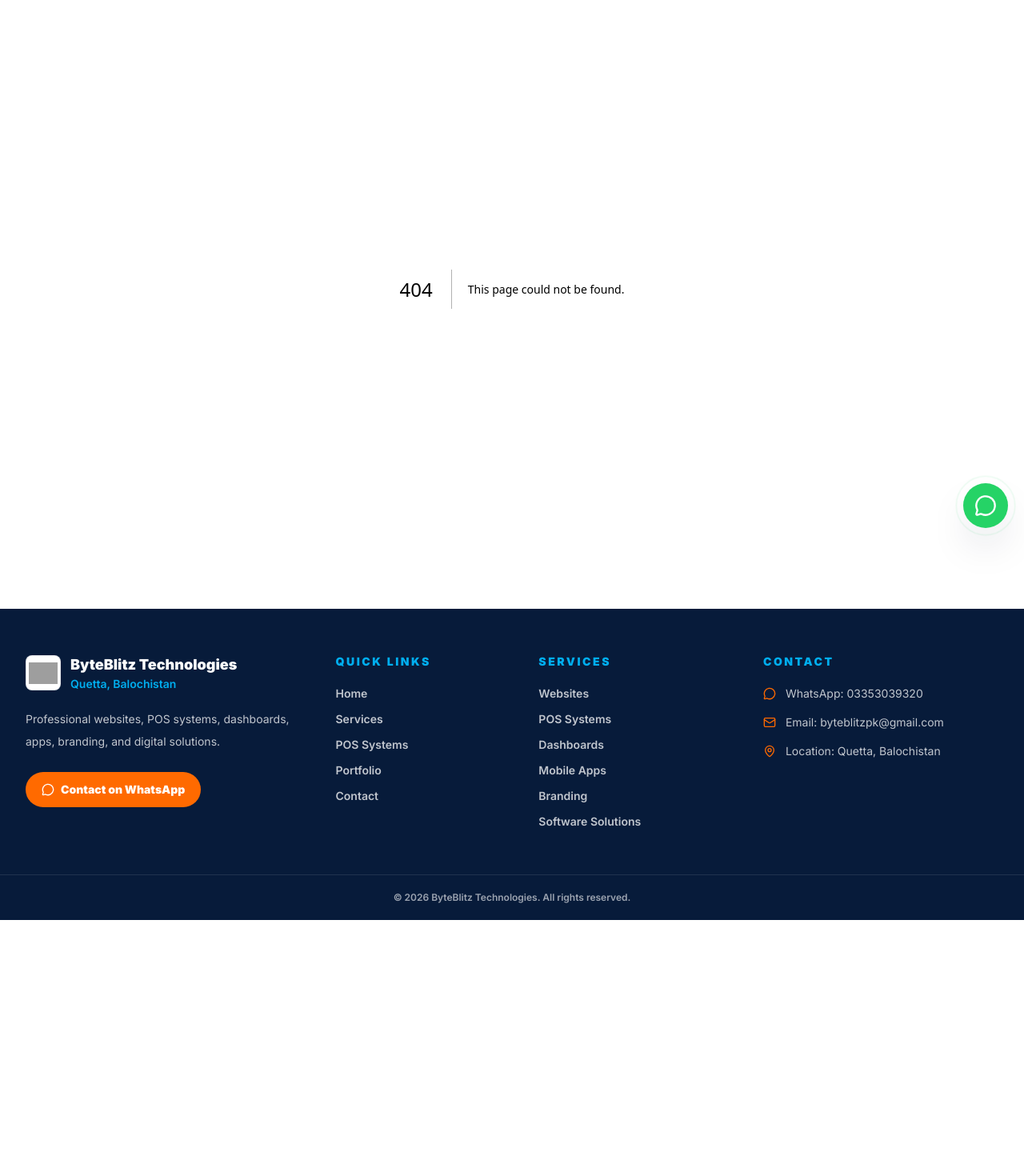
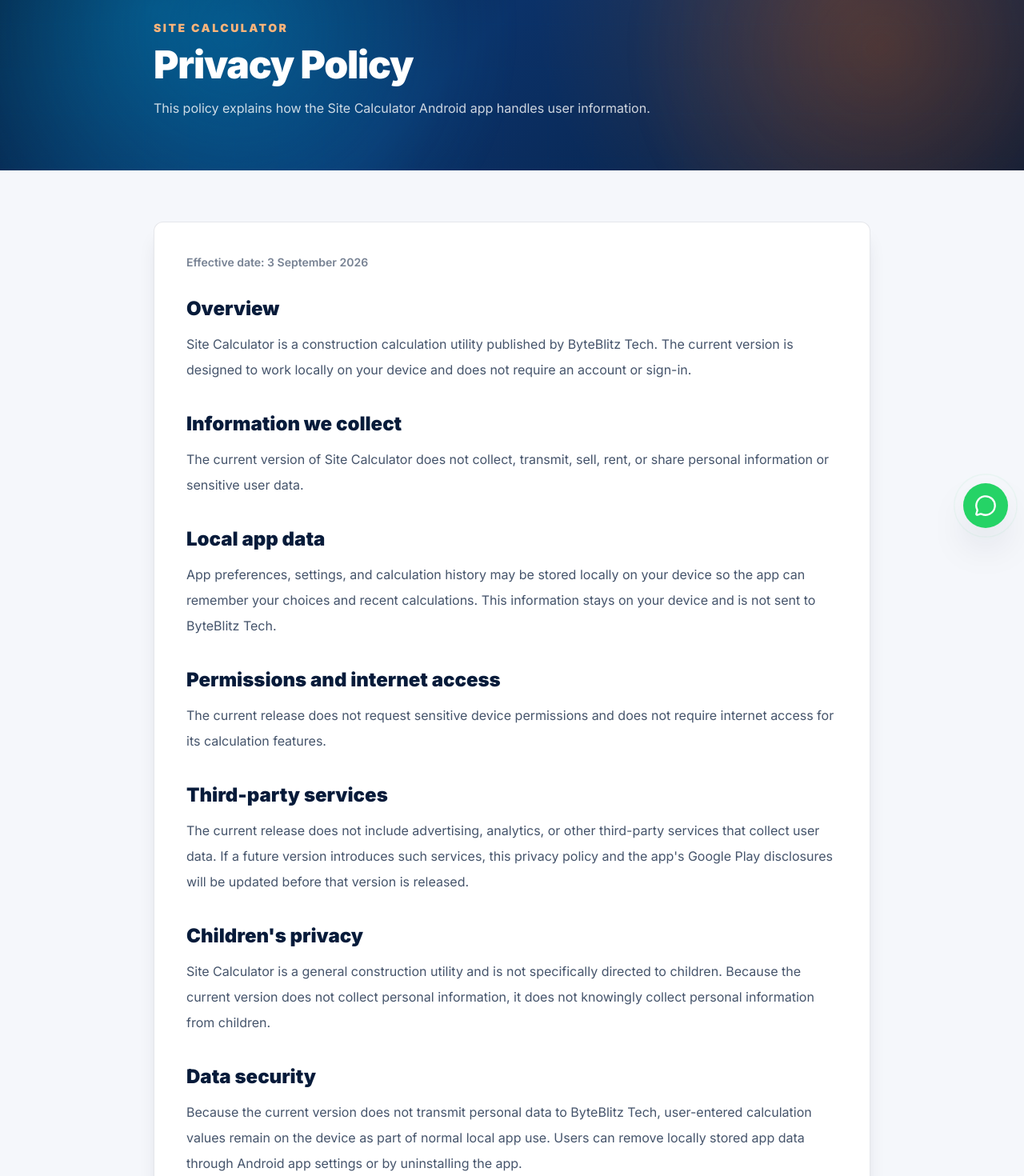
Before and after one commit to MuhammadSaqibKakar/ByteBlitzTechnologies, a Next.js app: page /site-calculator/privacy-policy in a window 1280 px wide. Before the commit this address had no page. Shown: the part 120-1590 px from the top of the page at 80% size. Before the commit the page ends 1270 px from the top, so only its background shows below. Built offline with nearby package versions, Linux system fonts and the light colour scheme; grey boxes are pictures that could not be loaded.

Commit message:
Add Site Calculator privacy policy page

```diff
--- /dev/null
+++ b/src/app/site-calculator/privacy-policy/page.tsx
@@ -0,0 +1,108 @@
+import type { Metadata } from "next";
+
+export const metadata: Metadata = {
+  title: "Site Calculator Privacy Policy",
+  description:
+    "Privacy Policy for the Site Calculator Android app published by ByteBlitz Tech.",
+};
+
+export default function SiteCalculatorPrivacyPolicyPage() {
+  return (
+    <>
+      <section className="hero-wash relative overflow-hidden px-4 py-16 text-white sm:px-6 lg:px-8">
+        <div className="digital-grid absolute inset-0 opacity-20" />
+        <div className="relative z-10 mx-auto max-w-4xl">
+          <p className="text-sm font-black uppercase tracking-[0.18em] text-[#FFB47A]">
+            Site Calculator
+          </p>
+          <h1 className="mt-3 text-4xl font-black tracking-tight sm:text-5xl">
+            Privacy Policy
+          </h1>
+          <p className="mt-4 max-w-2xl text-base leading-7 text-white/80">
+            This policy explains how the Site Calculator Android app handles user information.
+          </p>
+        </div>
+      </section>
+
+      <main className="px-4 py-16 sm:px-6 lg:px-8">
+        <article className="mx-auto max-w-4xl rounded-xl border border-[#071B3A]/10 bg-white p-6 shadow-xl shadow-[#071B3A]/10 sm:p-10">
+          <p className="text-sm font-semibold text-[#071B3A]/55">
+            Effective date: 3 September 2026
+          </p>
+
+          <div className="mt-8 space-y-9 text-base leading-8 text-[#071B3A]/75">
+            <section>
+              <h2 className="text-2xl font-black text-[#071B3A]">Overview</h2>
+              <p className="mt-3">
+                Site Calculator is a construction calculation utility published by ByteBlitz Tech. The current version is designed to work locally on your device and does not require an account or sign-in.
+              </p>
+            </section>
+
+            <section>
+              <h2 className="text-2xl font-black text-[#071B3A]">Information we collect</h2>
+              <p className="mt-3">
+                The current version of Site Calculator does not collect, transmit, sell, rent, or share personal information or sensitive user data.
+              </p>
+            </section>
+
+            <section>
+              <h2 className="text-2xl font-black text-[#071B3A]">Local app data</h2>
+              <p className="mt-3">
+                App preferences, settings, and calculation history may be stored locally on your device so the app can remember your choices and recent calculations. This information stays on your device and is not sent to ByteBlitz Tech.
+              </p>
+            </section>
+
+            <section>
+              <h2 className="text-2xl font-black text-[#071B3A]">Permissions and internet access</h2>
+              <p className="mt-3">
+                The current release does not request sensitive device permissions and does not require internet access for its calculation features.
+              </p>
+            </section>
+
+            <section>
+              <h2 className="text-2xl font-black text-[#071B3A]">Third-party services</h2>
+              <p className="mt-3">
+                The current release does not include advertising, analytics, or other third-party services that collect user data. If a future version introduces such services, this privacy policy and the app&apos;s Google Play disclosures will be updated before that version is released.
+              </p>
+            </section>
+
+            <section>
+              <h2 className="text-2xl font-black text-[#071B3A]">Children&apos;s privacy</h2>
+              <p className="mt-3">
+                Site Calculator is a general construction utility and is not specifically directed to children. Because the current version does not collect personal information, it does not knowingly collect personal information from children.
+              </p>
+            </section>
+
+            <section>
+              <h2 className="text-2xl font-black text-[#071B3A]">Data security</h2>
+              <p className="mt-3">
+                Because the current version does not transmit personal data to ByteBlitz Tech, user-entered calculation values remain on the device as part of normal local app use. Users can remove locally stored app data through Android app settings or by uninstalling the app.
+              </p>
+            </section>
+
+            <section>
+              <h2 className="text-2xl font-black text-[#071B3A]">Changes to this policy</h2>
+              <p className="mt-3">
+                This policy may be updated when Site Calculator features or data practices change. The effective date shown on this page will be revised when material changes are made.
+              </p>
+            </section>
+
+            <section>
+              <h2 className="text-2xl font-black text-[#071B3A]">Contact</h2>
+              <p className="mt-3">
+                If you have questions about this privacy policy or Site Calculator, contact ByteBlitz Tech at{" "}
+                <a
+                  href="mailto:byteblitzpk@gmail.com"
+                  className="font-bold text-[#007BFF] underline decoration-[#007BFF]/30 underline-offset-4 hover:decoration-[#007BFF]"
+                >
+                  byteblitzpk@gmail.com
+                </a>
+                .
+              </p>
+            </section>
+          </div>
+        </article>
+      </main>
+    </>
+  );
+}
```
